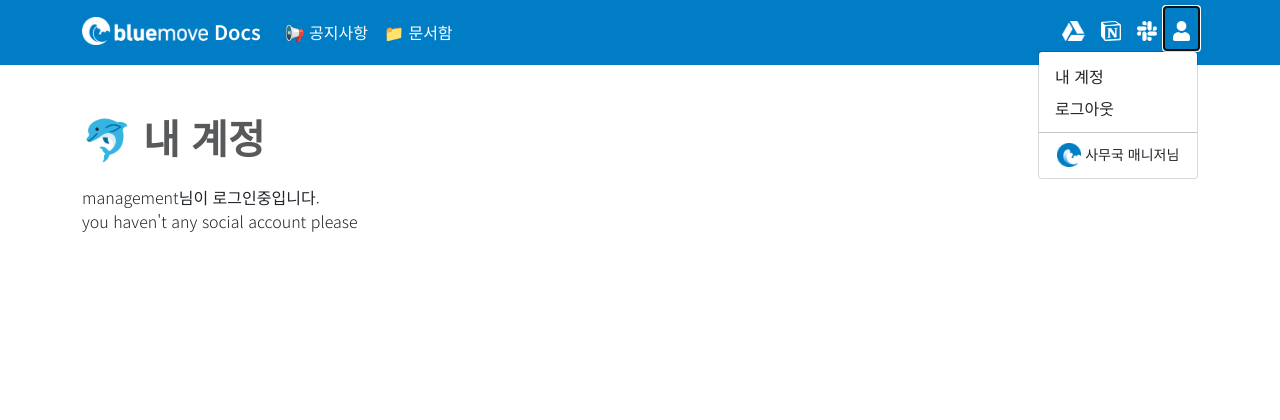
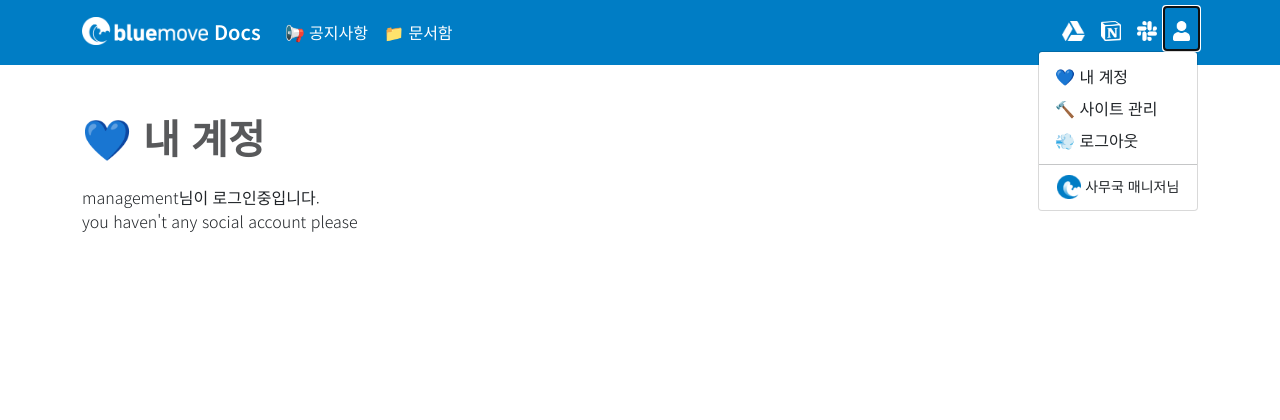
Before and after one commit to bluemove-yomin/bluemovedocs, a Django app: page /users/1/myaccount/ in a window 1280 px wide, after a click that opens the changed part. Shown: the top 420 px of the page. Run offline with Django 3.2, Linux system fonts and the light colour scheme; a user stored in the database is signed in; data comes from the database, SQL or seed files in the repository; both versions use the stored data as it was after the commit; some libraries are stand-ins or nearby versions.

Commit message:
_navbarside 수정, 문서함 이미지 비율 고정

```diff
--- a/bluemovedocs/home/templates/shared/_boxcard_tabdata.html
+++ b/bluemovedocs/home/templates/shared/_boxcard_tabdata.html
@@ -60,9 +60,9 @@
     </div>
     {% endif %}
     {% if box.image %}
-    <a href="{% url 'box:read' box.id %}"><img src="{{ box.image.url }}" class="card-img-top" alt="문서함 이미지"></a>
+    <div class="ratio" style="--aspect-ratio: 50%;"><a href="{% url 'box:read' box.id %}"><img src="{{ box.image.url }}" class="card-img-top" alt="문서함 이미지" style="height: 100%; object-fit: cover; object-position: 50% 50%;"></a></div>
     {% else %}
-    <a href="{% url 'box:read' box.id %}"><img src="/static/images/1800x800-default.png" class="card-img-top" alt="문서함 이미지"></a>
+    <a href="{% url 'box:read' box.id %}"><img src="/static/images/1800x900-default.png" class="card-img-top" alt="문서함 이미지"></a>
     {% endif %}
     <div class="card-body mb-1">
         <p class="card-text mb-1" style="font-weight: 600;">
--- a/bluemovedocs/home/templates/shared/_navbarside.html
+++ b/bluemovedocs/home/templates/shared/_navbarside.html
@@ -31,19 +31,22 @@
             <small class="d-md-none ms-2">Account</small>
         </a>
         <ul class="dropdown-menu dropdown-menu-end" aria-labelledby="navbarDropdown">
-            <li><a class="dropdown-item" href="{% url 'users:myaccount' user.id %}">내 계정</a></li>
+            <li><a class="dropdown-item" href="{% url 'users:myaccount' user.id %}">💙 내 계정</a></li>
+            {% if perms.auth %}
+            <li><a class="dropdown-item" href="/admin" target="_blank">🔨 사이트 관리</a></li>
+            {% endif %}
             <li>
                 <form class="logout" method="POST" action="{% url 'account_logout' %}?next={{ request.path }}">
                     {% csrf_token %}
                     {% if redirect_field_value %}
                     <input type="hidden" name="{{ redirect_field_name }}" value="{{ redirect_field_value }}"/>
                     {% endif %}
-                    <button class="dropdown-item" type="submit">로그아웃</button>
+                    <button class="dropdown-item" type="submit">💨 로그아웃</button>
                 </form>
             </li>
             <li><hr class="dropdown-divider"></li>
             <li class="text-center">
-                {% if perms.notice %}
+                {% if perms.auth %}
                 <img height="24" src="/static/images/favicons/favicon-32x32.png">
                 {% endif %}
                 {% for account in user.socialaccount_set.all %}
--- a/bluemovedocs/users/templates/users/myaccount.html
+++ b/bluemovedocs/users/templates/users/myaccount.html
@@ -4,7 +4,7 @@
 {% include 'shared/_navbar4home.html' %}
 <main class="px-2 px-md-5">
     <div class="container-md mt-5">
-        <h1 class="mb-4" style="font-weight: 600; color: #58595B;">🐬 내 계정</h1>
+        <h1 class="mb-4" style="font-weight: 600; color: #58595B;">💙 내 계정</h1>
         {% if user.is_authenticated %}
         <span>{{ user }}님이 로그인중입니다.</span>
 
```
Also changed, not shown: bluemovedocs/db.sqlite3, bluemovedocs/home/media/images/비주얼에셋_웹사이트배너슬라이드3기블루무버모집_191215.png (added), bluemovedocs/home/media/images/지효정하03.jpg (added), bluemovedocs/home/static/images/1800x800-default.png (deleted), bluemovedocs/home/static/images/1800x900-default.png (added).
